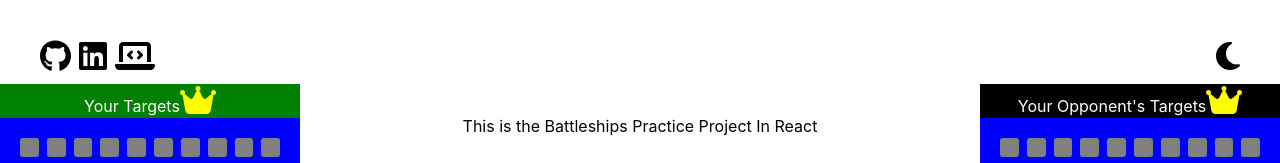
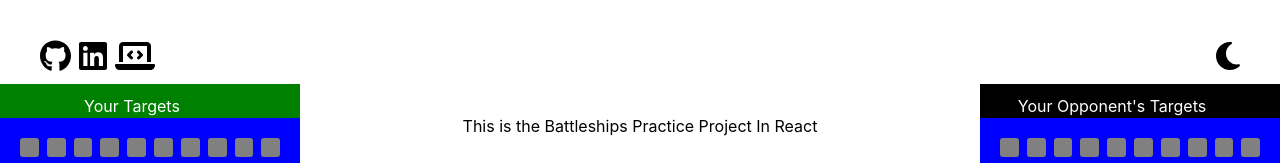
Before and after one commit to AalimCoding/AalimCoding.github.io, a React (Create React App) app: page /#/Battleships in a window 1280 px wide. Shown: the top 163 px of the page. Built offline with nearby package versions, Linux system fonts and the light colour scheme.

Commit message:
Crown appears next to winning player.

```diff
--- a/src/Battleships.js
+++ b/src/Battleships.js
@@ -368,7 +368,7 @@ This should help ensure the game is fair.*/
                     <FontAwesomeIcon icon={faCrown} size="2x"
                         style={{
                             background: whoseTurnIsIt === 0 ? 'green' : (theme === "light" ? "black" : "white"),
-                            color: "yellow"
+                            color: winner[0] ==  1 ? "yellow" : (whoseTurnIsIt === 0 ? 'green' : (theme === "light" ? "black" : "white"))
                         }} />
                     <Grid width={300}
                         height={300}
@@ -415,7 +415,7 @@ This should help ensure the game is fair.*/
                     <Box width={200}>{'\n Turns Taken: ' + turnCount}</Box>
                     It's turn of player {whoseTurnIsIt ? "->" : "<-"}
                     To do:
-                        Add settings button where you can change single and two player and customise rules.
+                    Add settings button where you can change single and two player and customise rules.
                     Add unit tests
                     render vertically if on phone, horizontally if on laptop.
 
@@ -428,7 +428,7 @@ This should help ensure the game is fair.*/
                     <FontAwesomeIcon icon={faCrown} size="2x"
                         style={{
                             background: whoseTurnIsIt === 1 ? 'green' : (theme === "light" ? "black" : "white"),
-                            color: "yellow"
+                            color: winner[1] ==  1 ? "yellow" : (whoseTurnIsIt === 1 ? 'green' : (theme === "light" ? "black" : "white"))
                         }} />
                     <Grid width={300}
                         height={300}
```
